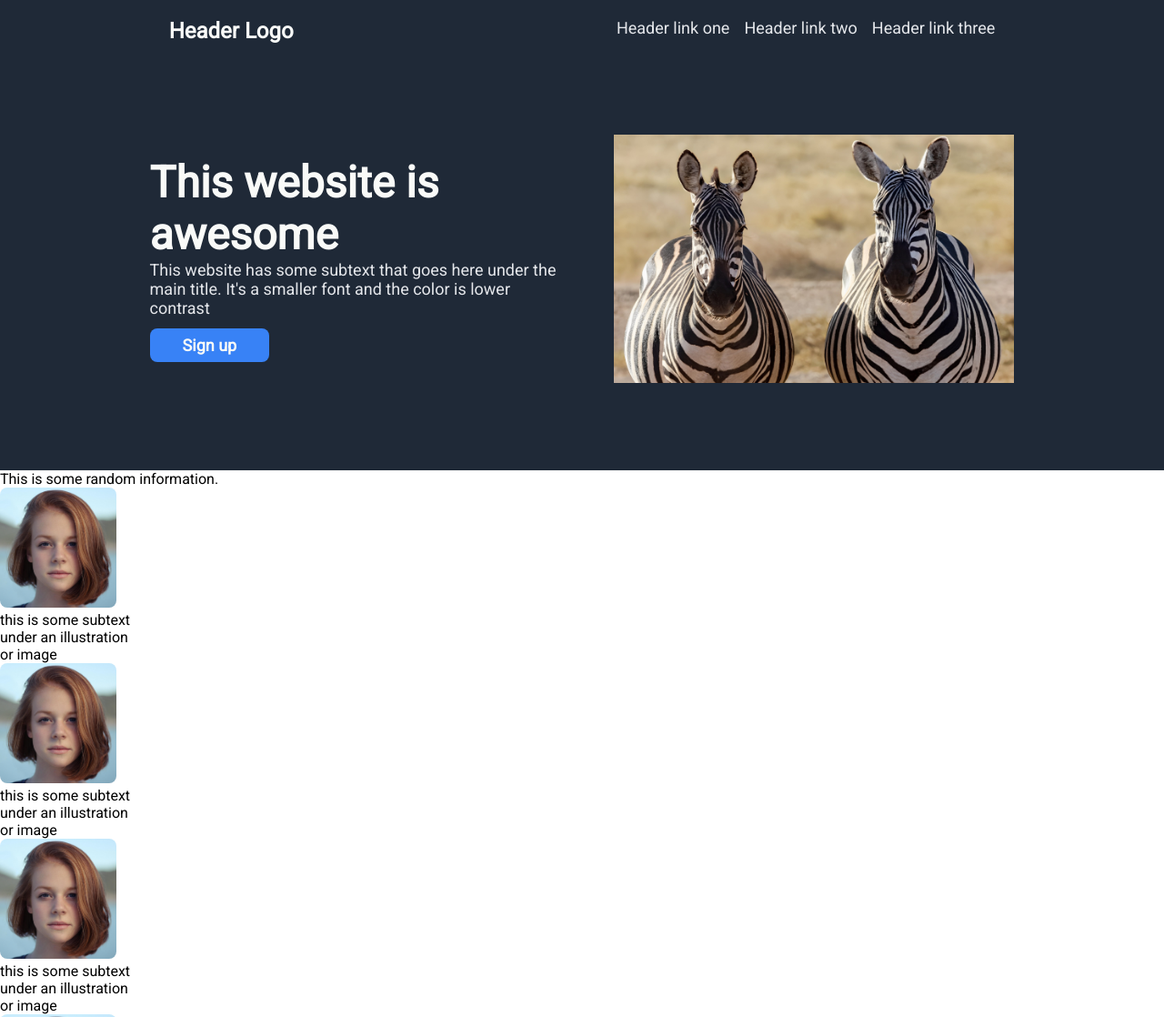
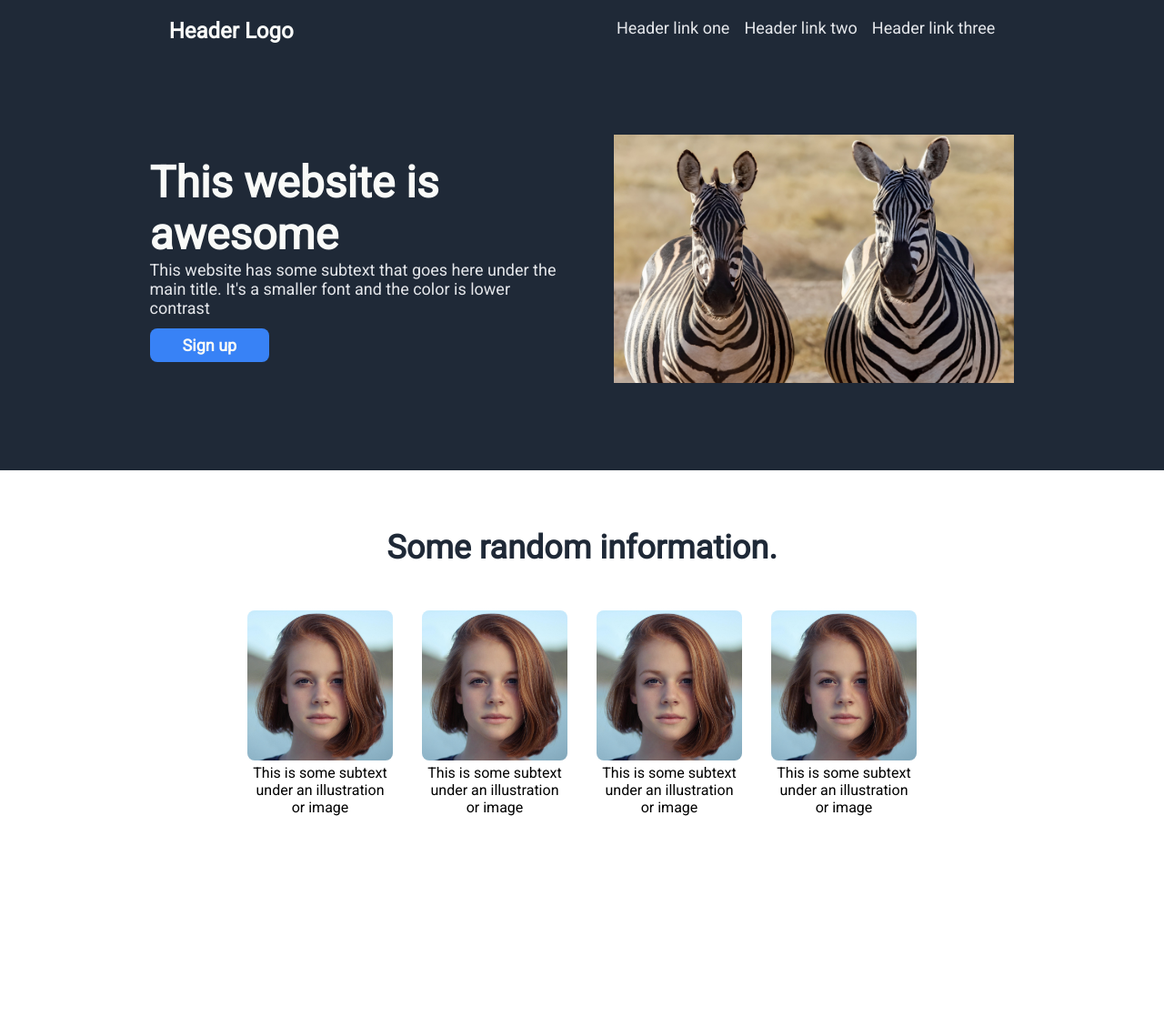
Before and after one commit to LaJuFA/landing-page, a plain HTML site: page index.html in a window 1280 px wide. Shown: the top 1118 px of the page at 91% size. After the commit the page ends 961 px from the top, so only its background shows below. Drawn offline with Linux system fonts and the light colour scheme.

```diff
--- a/index.html
+++ b/index.html
@@ -38,29 +38,31 @@
     </div>
 
     <div class="information">
-        <p>This is some random information.</p>
+        <p class="info-main size-36">Some random information.</p>
 
         <div class="cards">
             <div class="card">
                 <img src="./images/women.jpg" alt="mujer">
-                <p>this is some subtext<br>under an illustration<br>or image</p>
+                <p>This is some subtext<br>under an illustration<br>or image</p>
             </div>
 
             <div class="card">
                 <img src="./images/women.jpg" alt="mujer">
-                <p>this is some subtext<br>under an illustration<br>or image</p>
+                <p>This is some subtext<br>under an illustration<br>or image</p>
             </div>
 
             <div class="card">
                 <img src="./images/women.jpg" alt="mujer">
-                <p>this is some subtext<br>under an illustration<br>or image</p>
+                <p>This is some subtext<br>under an illustration<br>or image</p>
             </div>
 
             <div class="card">
                 <img src="./images/women.jpg" alt="mujer">
-                <p>this is some subtext<br>under an illustration<br>or image</p>
+                <p>This is some subtext<br>under an illustration<br>or image</p>
             </div>
         </div>
     </div>
+
+
 </body>
 </html>
--- a/styles/style.css
+++ b/styles/style.css
@@ -81,7 +81,29 @@ button {
 
 /* Information */
 
+.information {
+    padding: 64px;
+    display: flex;
+    flex-direction: column;
+    align-items: center;
+}
+
+.info-main {
+    color: #1F2937;
+    font-weight: 900;
+    margin-bottom: 48px;
+}
+
+.cards {
+    display: flex;
+    gap: 32px;;
+}
+
+.card {
+    text-align: center;
+}
+
 .card img {
-    width: 128px;
+    width: 160px;
     border-radius: 8px;
 }
```
